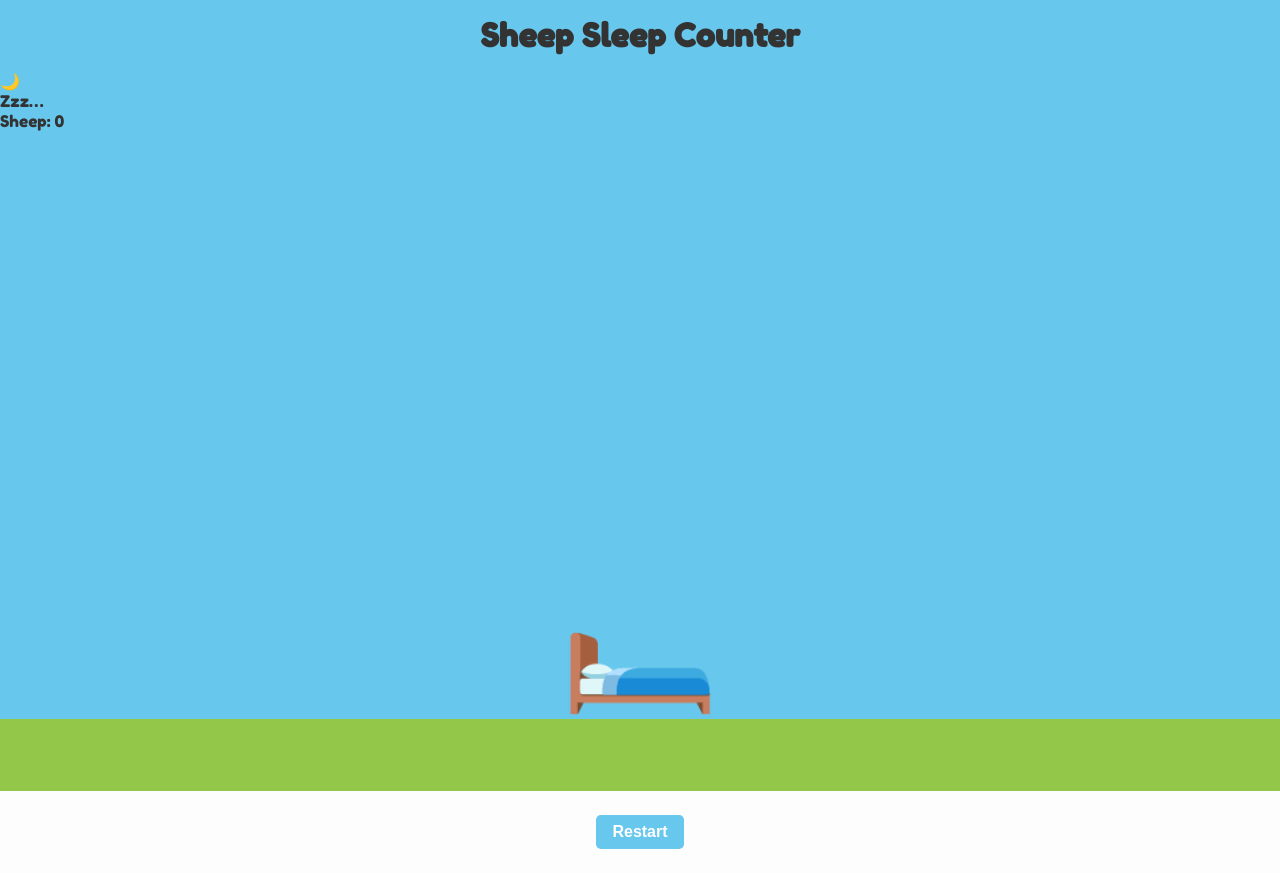
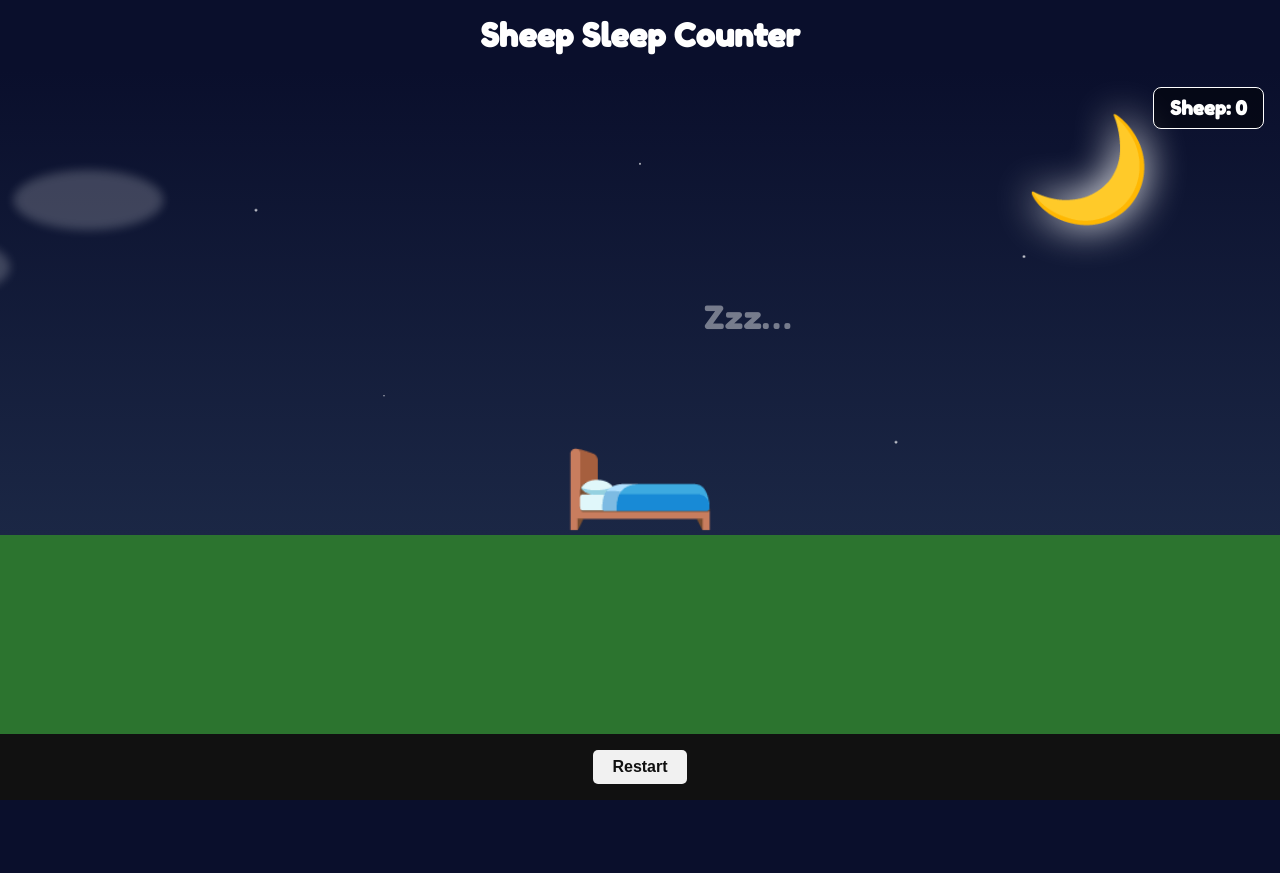
Before and after one commit to myumyummyum/sheepsleepweb1, a plain HTML site: page index.html in a window 1280 px wide. After the commit the page ends 800 px from the top, so only its background shows below. Drawn offline with Linux system fonts and the light colour scheme.

Commit message:
Update style.css

```diff
--- a/style.css
+++ b/style.css
@@ -1,117 +1,173 @@
-/* Basic resets and font setting */
-* {
-  box-sizing: border-box;
-  margin: 0;
-  padding: 0;
-}
+/* Basic resets and font setting */* { box-sizing: border-box; margin: 0; padding: 0; }
+
 body {
   font-family: 'Fredoka One', sans-serif;
-  background: #68C7EC; /* Sky blue background color for the page */
-  color: #333;
+  background: #0a0f2c;
+  color: #fff;
+  display: flex;
+  flex-direction: column;
+  min-height: 100vh;
 }
+
 header {
   text-align: center;
   padding: 1rem;
 }
-header h1 {
-  font-size: 2rem;
+header h1 { font-size: 2rem; color: #fff; }
+
+/* Scene */
+.scene {
+  position: relative;
+  flex: 1;
+  overflow: hidden;
+  background: linear-gradient(180deg, #0a0f2c 0%, #1b2745 70%, #2c742f 70%, #2c742f 100%);
 }
 
-/* Main scene styles */
-.scene {
-  position: relative;
-  width: 100%;
-  height: 90vh;               /* Fill most of viewport height for animation */
-  overflow: hidden;           /* Hide sheep when it goes off-screen */
-  background: linear-gradient(180deg, #68C7EC 0%, #68C7EC 90%, #92C749 90%, #92C749 100%);
-  /* The background is a vertical gradient:
-     - Sky blue (#68C7EC) from top to 90%,
-     - Green (#92C749) at the bottom 10% to represent ground */
+/* Moon */
+.moon {
+  position: absolute;
+  top: 5%; right: 10%;
+  font-size: 8vw;
+  animation: glow 5s infinite alternate;
 }
+@keyframes glow {
+  from { filter: drop-shadow(0 0 5px #fff); }
+  to   { filter: drop-shadow(0 0 20px #fff); }
+}
+
+/* Stars */
+.stars {
+  position: absolute;
+  width: 100%; height: 70%;
+  top: 0; left: 0;
+  background-image:
+    radial-gradient(2px 2px at 20% 30%, #fff, transparent),
+    radial-gradient(1.5px 1.5px at 50% 20%, #fff, transparent),
+    radial-gradient(2px 2px at 80% 40%, #fff, transparent),
+    radial-gradient(1px 1px at 30% 70%, #fff, transparent),
+    radial-gradient(2px 2px at 70% 80%, #fff, transparent);
+  animation: twinkle 4s infinite alternate;
+}
+@keyframes twinkle { from { opacity: 0.6; } to { opacity: 1; } }
+
+/* Shooting star */
+.shooting-star {
+  position: absolute;
+  top: 10%; left: -20%;
+  width: 100px; height: 2px;
+  background: linear-gradient(90deg, white, transparent);
+  opacity: 0;
+  animation: shoot 15s infinite;
+}
+@keyframes shoot {
+  0% { left: -20%; top: 10%; opacity: 0; }
+  5% { left: 120%; top: 20%; opacity: 1; }
+  10% { opacity: 0; }
+  100% { opacity: 0; }
+}
+
+/* Clouds */
+.cloud {
+  position: absolute;
+  top: 15%; width: 150px; height: 60px;
+  background: #fff3;
+  border-radius: 50%;
+  filter: blur(5px);
+}
+.cloud1 { left: -200px; animation: cloud-move 60s linear infinite; }
+.cloud2 { top: 25%; left: -300px; animation: cloud-move 80s linear infinite; }
+@keyframes cloud-move {
+  from { transform: translateX(0); }
+  to { transform: translateX(200vw); }
+}
+
+/* Ground */
 .ground {
   position: absolute;
-  bottom: 0;
-  left: 0;
-  width: 100%;
-  height: 10%;
-  background: #92C749;        /* Green ground at bottom of scene */
+  bottom: 0; left: 0;
+  width: 100%; height: 30%;
+  background: #2c742f;
 }
 
-/* Bed styling */
+/* Bed */
 .bed {
   position: absolute;
-  bottom: 10%;                /* Position the bed on top of the ground */
+  bottom: 30%;
   left: 50%;
   transform: translateX(-50%);
-  font-size: 10vw;            /* Make the bed emoji size responsive to viewport width */
+  font-size: 10vw;
 }
 
-/* Sheep styling */
+/* Zzz floating text */
+.zzz {
+  position: absolute;
+  bottom: 55%;
+  left: 55%;
+  font-size: 2rem;
+  color: #fff;
+  animation: zzzFloat 3s infinite;
+}
+@keyframes zzzFloat {
+  0%   { opacity: 0; transform: translateY(0); }
+  50%  { opacity: 1; transform: translateY(-20px); }
+  100% { opacity: 0; transform: translateY(-40px); }
+}
+
+/* Sheep (spawned dynamically) */
 .sheep {
   position: absolute;
-  bottom: 10%;                /* start on the ground */
-  left: -20%;                 /* start slightly off left side of screen */
-  font-size: 10vw;            /* responsive size for the sheep emoji */
-  /* Animation: jump 100 times (up to sheep #100), then stop */
-  animation: jump 3s 0s 100 forwards;
-  /*
-     - 3s duration per jump
-     - 0s delay
-     - 100 iterations (to count up to 100 sheep)
-     - forwards: keep final state at end of animation
-  */
+  bottom: 30%;
+  left: -20%;
+  font-size: 10vw;
+  transform: scaleX(-1);
+  animation: jump 3s linear forwards;
+}
+@keyframes jump {
+  0%   { left: -20%; bottom: 30%; }
+  50%  { left: 50%; bottom: 55%; }
+  100% { left: 120%; bottom: 30%; }
 }
 
-/* Keyframes for the sheep's jump animation */
-@keyframes jump {
-  /* Starting position (off-screen to the left, on the ground) */
-  0% {
-    left: -20%;
-    bottom: 10%;
-    animation-timing-function: ease-out;
-  }
-  /* Mid-jump (above the bed at 50% progress, peak height) */
-  50% {
-    left: 50%;
-    bottom: 40%;
-    animation-timing-function: ease-in;
-  }
-  /* Ending position (off-screen to the right, back on the ground) */
-  100% {
-    left: 120%;
-    bottom: 10%;
-  }
+/* Sheep trail */
+.trail {
+  position: absolute;
+  font-size: 1rem;
+  opacity: 0.8;
+  animation: puff 1s forwards;
+}
+@keyframes puff {
+  from { opacity: 0.8; transform: translateY(0) scale(1); }
+  to   { opacity: 0; transform: translateY(-20px) scale(1.5); }
 }
 
-/* Counter and controls section */
+/* HUD counter */
+#hud-counter {
+  position: absolute;
+  top: 1rem; right: 1rem;
+  background: rgba(0,0,0,0.5);
+  padding: 0.5rem 1rem;
+  border-radius: 8px;
+  font-size: 1.2rem;
+  font-weight: bold;
+  border: 1px solid #fff;
+  transition: transform 0.2s;
+}
+#hud-counter.bump { transform: scale(1.3); }
+
+/* Controls */
 #controls {
   text-align: center;
-  padding: 1rem 0;
-  background: #fdfdfd;
-}
-#counter {
-  display: inline-block;
-  margin: 0.5rem;
-  padding: 0.5rem 1rem;
-  font-size: 1.2rem;
-  font-weight: bold;
-  color: #333;
-  background: #ffffffcc;      /* white background with slight transparency */
-  border: 2px solid #555;
-  border-radius: 8px;
+  padding: 1rem;
+  background: #111;
 }
 #restart {
-  display: inline-block;
-  margin: 0.5rem;
-  padding: 0.5rem 1rem;
+  padding: 0.5rem 1.2rem;
   font-size: 1rem;
   font-weight: bold;
-  color: #fff;
-  background: #68C7EC;        /* blue button matching sky color */
+  color: #111;
+  background: #f1f1f1;
   border: none;
   border-radius: 5px;
   cursor: pointer;
 }
-#restart:hover {
-  background: #5ab0d1;        /* slight hover effect on button */
-}
+#restart:hover { background: #ddd; }
```
